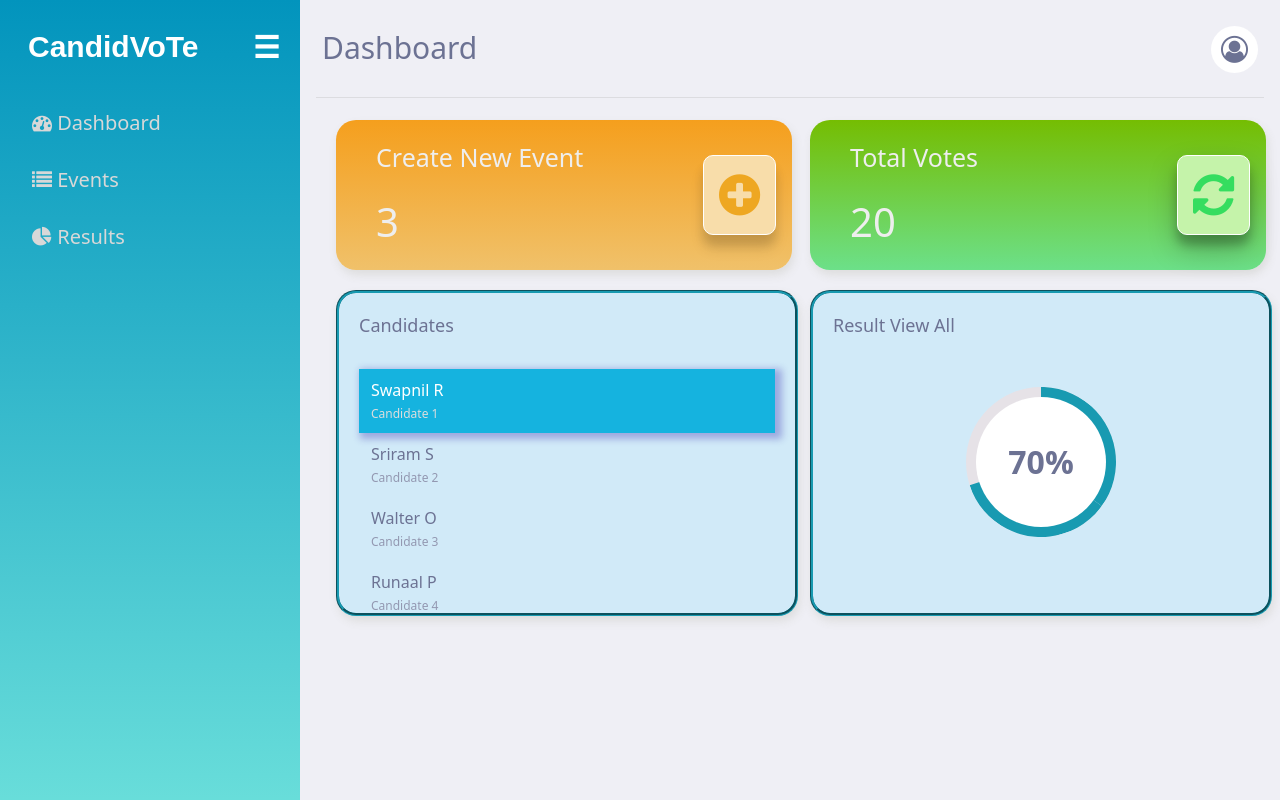
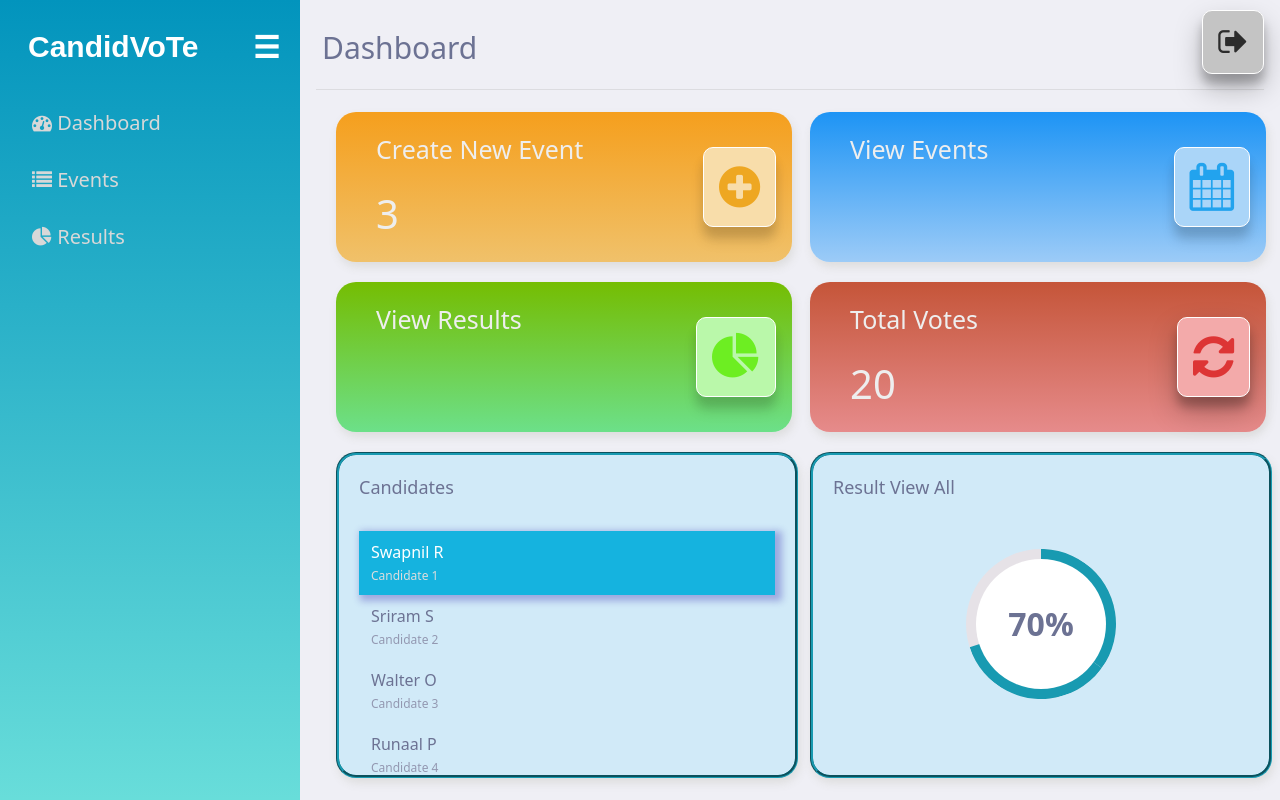
Before and after one commit to RunaalParmar/CandidVote, a website: page public/adminDashboard/dashboard_admin.html in a window 1280 px wide. Drawn offline with nearby package versions, Linux system fonts and the light colour scheme.

Commit message:
added eventview and result view tabs on admin dashboard

```diff
--- a/public/adminDashboard/dashboard_admin.css
+++ b/public/adminDashboard/dashboard_admin.css
@@ -78,62 +78,19 @@ body {
   display: inline-block;
   float: right;
   width: 57px;
+  color: #000000;
 }
 
-.profile p,
-.profile dots {
-  color: #6c7293;
-  font-weight: 500;
-  margin-left: 35px;
-  margin-top: 10px;
-  font-size: 13.5px;
-  background-color: white;
-  padding: 10px;
-  border-radius: 25px;
-  cursor: pointer;
-  margin-left: 10px;
-}
-
-.profile-div {
-  background-color: white;
-  width: 140px;
-  border: 1px solid #ddd;
-  padding: 10px 0px;
-  right: 2%;
-  border-radius: 5px;
+.out {
+  border-radius: 10px;
+  margin-top: 10px !important;
+  padding: 15px;
+  color: rgb(44, 44, 44);
+  background-color: rgb(196, 196, 196);
   position: absolute;
-  z-index: 9;
-  display: none;
-}
-.profile-div:after {
-  content: "";
-  position: absolute;
-  height: 10px;
-  width: 10px;
-  background-color: white;
-  top: -6px;
-  border-left: 1px solid #ddd;
-  border-top: 1px solid #ddd;
-  transform: rotate(45deg);
-  right: 10%;
-}
-.profile-div p {
-  margin: 0px;
-  padding: 10px 20px;
-}
-.profile-div p:hover {
-  margin: 0px;
-  padding: 10px 20px;
-  background-color: rgb(16, 159, 199);
-  border-radius: 0px;
-  color: white;
-}
-
-.hr {
-  margin: 0px;
-  border: none;
-  background-color: #ddd;
-  height: 1px;
+  right: 16px;
+  top: 0px;
+  box-shadow: 0 14px 28px rgba(0, 0, 0, 0.25), 0 10px 10px rgba(0, 0, 0, 0.22);
 }
 
 .col-div-4-1 {
@@ -155,7 +112,22 @@ body {
   box-shadow: 2px 5px 10px #ddd;
   position: relative;
 }
-.box-votes {
+.box-viewEvents {
+  width: 92%;
+  height: 130px;
+  background-image: linear-gradient(
+    0deg,
+    rgb(156, 203, 247),
+    rgb(29, 148, 245)
+  );
+  border-radius: 20px;
+  margin-left: 20px;
+  margin-bottom: 20px;
+  padding: 10px;
+  box-shadow: 2px 5px 10px #ddd;
+  position: relative;
+}
+.box-viewResults {
   width: 92%;
   height: 130px;
   background-image: linear-gradient(0deg, rgb(108, 224, 137), rgb(117, 189, 2));
@@ -166,7 +138,20 @@ body {
   box-shadow: 2px 5px 10px #ddd;
   position: relative;
 }
+.box-votes {
+  width: 92%;
+  height: 130px;
+  background-image: linear-gradient(0deg, rgb(230, 139, 139), rgb(197, 85, 57));
+  border-radius: 20px;
+  margin-left: 20px;
+  margin-bottom: 20px;
+  padding: 10px;
+  box-shadow: 2px 5px 10px #ddd;
+  position: relative;
+}
 .box-events p,
+.box-viewResults p,
+.box-viewEvents p,
 .box-votes p {
   color: #eeeeee;
   font-weight: 500;
@@ -256,13 +241,35 @@ body {
   top: 0px;
   box-shadow: 0 14px 14px rgba(0, 0, 0, 0.1), 0 10px 10px rgba(0, 0, 0, 0.1);
 }
+.calender {
+  border-radius: 10px;
+  margin-top: 35px !important;
+  padding: 15px;
+  color: rgb(34, 163, 238);
+  background-color: rgb(170, 213, 248);
+  position: absolute;
+  right: 16px;
+  top: 0px;
+  box-shadow: 0 14px 14px rgba(0, 0, 0, 0.1), 0 10px 10px rgba(0, 0, 0, 0.1);
+}
+.pie {
+  border-radius: 10px;
+  margin-top: 35px !important;
+  padding: 15px;
+  color: rgb(109, 238, 34);
+  background-color: rgb(186, 248, 170);
+  position: absolute;
+  right: 16px;
+  top: 0px;
+  box-shadow: 0 14px 14px rgba(0, 0, 0, 0.1), 0 10px 10px rgba(0, 0, 0, 0.1);
+}
 
 .refresh {
   border-radius: 10px;
   margin-top: 35px !important;
   padding: 15px;
-  color: rgb(53, 221, 95);
-  background-color: rgb(197, 243, 170);
+  color: rgb(221, 53, 53);
+  background-color: rgb(243, 170, 170);
   position: absolute;
   right: 16px;
   top: 0px;
@@ -271,7 +278,7 @@ body {
 
 button {
   border: 1px solid #ffffff;
-  color: #ffffff;
+  color: #000000;
 }
 button:active {
   transform: scale(0.95);
@@ -300,9 +307,6 @@ button .act-p {
 
 .content-box-1 {
   padding: 0px 10px;
-}
-.col-div-12 {
-  width: 100%;
 }
 
 .col-div-4 {
--- a/public/adminDashboard/dashboard_admin.html
+++ b/public/adminDashboard/dashboard_admin.html
@@ -13,10 +13,13 @@
     <div id="mySidenav" class="sidenav">
       <p class="logo">CandidVoTe <span class="menu">☰</span></p>
       <p class="logo1"><span class="menu1">☰</span></p>
+      <!-- Add the url for Dashboard-->
       <a href="#" class="icon-a"
         ><i class="fa fa-dashboard icons"></i> Dashboard</a
       >
+      <!-- Add the url for Events view page-->
       <a href="#" class="icon-a"><i class="fa fa-list icons"></i> Events</a>
+      <!-- Add the url for Results view page-->
       <a href="#" class="icon-a"
         ><i class="fa fa-pie-chart icons"></i> Results</a
       >
@@ -29,13 +32,11 @@
 
         <div class="col-div-6">
           <div class="profile">
-            <p>
-              <i class="fa fa-user-circle-o fa-2x dots" aria-hidden="true"></i>
-            </p>
-            <div class="profile-div">
-              <p><i class="fa fa-user"></i> Profile</p>
-              <p><i class="fa fa-sign-out"></i> Log Out</p>
-            </div>
+            <button
+              type="button"
+              class="fa fa-sign-out fa-2x out"
+              id="logOut"
+            ></button>
           </div>
         </div>
         <div class="clearfix"></div>
@@ -52,6 +53,26 @@
             type="button"
             class="fa fa-plus-circle fa-3x plus"
             id="addEvent"
+          ></button>
+        </div>
+      </div>
+      <div class="col-div-4-1">
+        <div class="box-viewEvents">
+          <p class="head-1">View Events</p>
+          <button
+            type="button"
+            class="fa fa-calendar fa-3x calender"
+            id="viewEvent"
+          ></button>
+        </div>
+      </div>
+      <div class="col-div-4-1">
+        <div class="box-viewResults">
+          <p class="head-1">View Results</p>
+          <button
+            type="button"
+            class="fa fa-pie-chart fa-3x pie"
+            id="viewResults"
           ></button>
         </div>
       </div>
@@ -140,9 +161,6 @@
         $(".profile p").click(function () {
           $(".profile-div").toggle();
         });
-        $(".noti-icon").click(function () {
-          $(".notification-div").toggle();
-        });
       });
     </script>
     <script type="module" src="dashboard_admin.js"></script>
--- a/public/adminDashboard/dashboard_admin.js
+++ b/public/adminDashboard/dashboard_admin.js
@@ -4,4 +4,20 @@
     addEvent.addEventListener('click', ()=>{
         window.location.replace("../createEvent/createEvent.html")
     })
-})()
+});
+
+const viewEvent = document.getElementById('viewEvent')
+const viewResults = document.getElementById('viewResult')
+const logOut = document.getElementById('logOut')
+
+viewEvent.addEventListener('click', () => {
+	window.location.replace("../createEvent/createEvent.html") //change the html linking to view events page
+});
+
+viewResults.addEventListener('click', () => {
+	window.location.replace("../createEvent/createEvent.html") //change the html linking to view results page
+});
+
+logOut.addEventListener('click', () => {
+	window.location.replace("../createEvent/createEvent.html") //change the html linking to go back to sign in/ sign up page
+});
```
